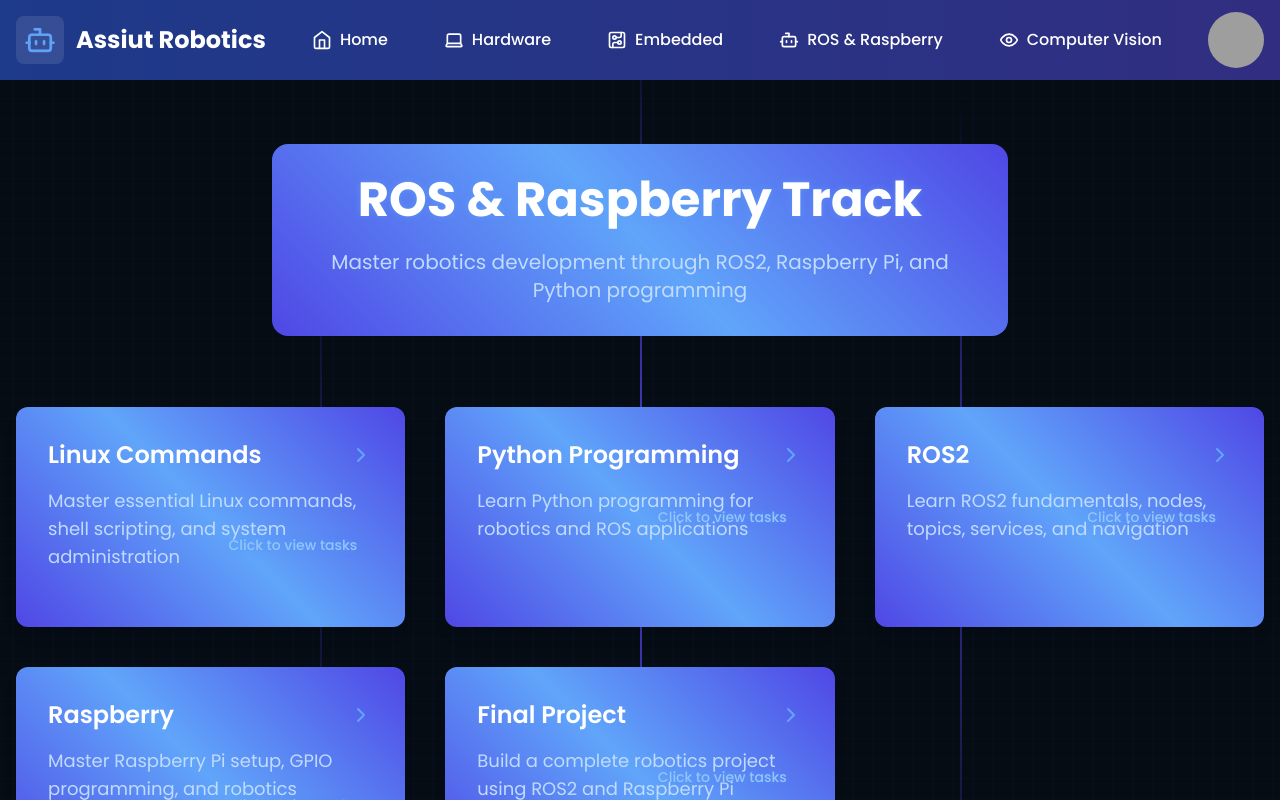
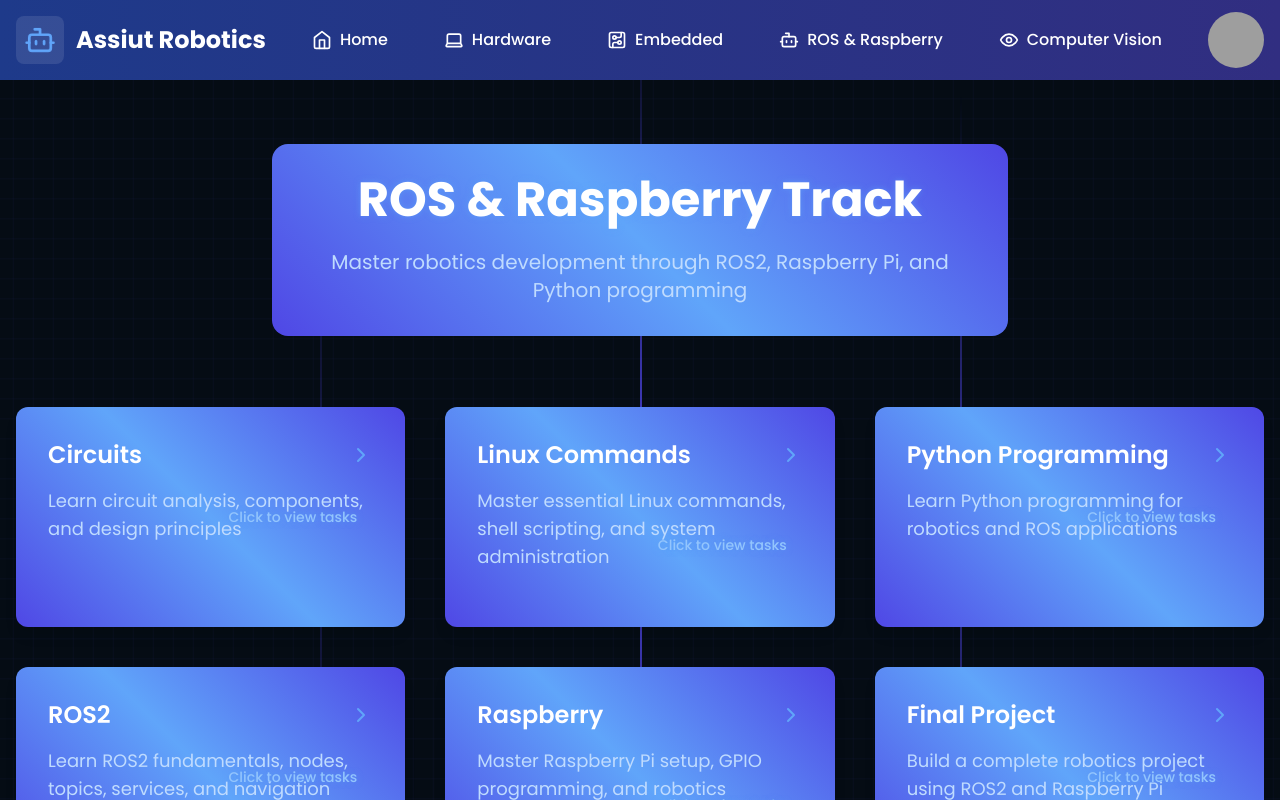
Before and after one commit to RamadanMohamed11/Assiut-Robotics-Website, a React (Vite) app: page /ros in a window 1280 px wide. Shown: the top 800 px of the page. Built offline with nearby package versions, Linux system fonts and the light colour scheme; grey boxes are pictures that could not be loaded.

Commit message:
Add files via upload

```diff
--- a/src/pages/EmbeddedSystem.tsx
+++ b/src/pages/EmbeddedSystem.tsx
@@ -5,45 +5,51 @@ const EmbeddedSystem = () => {
   const tasks = [
     {
       id: 1,
-      title: 'C Programming',
-      description: 'Learn C programming fundamentals, pointers, memory management, and embedded concepts',
-      link: 'https://forms.google.com/embedded-c'
+      title: 'Circuits',
+      description: 'Learn circuit analysis, components, and design principles',
+      link: 'https://forms.gle/embedded-circuits'
     },
     {
       id: 2,
-      title: 'Electronics',
-      description: 'Study electronic components, circuit analysis, and basic electronics principles',
-      link: 'https://forms.google.com/embedded-electronics'
+      title: 'C Programming',
+      description: 'Learn C programming fundamentals, pointers, memory management, and embedded concepts',
+      link: 'https://forms.gle/embedded-c'
     },
     {
       id: 3,
-      title: 'Arduino',
-      description: 'Master Arduino programming, sensors, actuators, and real-time applications',
-      link: 'https://forms.google.com/embedded-arduino'
+      title: 'Electronics',
+      description: 'Study electronic components, circuit analysis, and basic electronics principles',
+      link: 'https://forms.gle/embedded-electronics'
     },
     {
       id: 4,
-      title: 'Embedded System (AVR)',
-      description: 'Learn AVR microcontroller programming, peripherals, and bare-metal development',
-      link: 'https://forms.google.com/embedded-avr'
+      title: 'Arduino',
+      description: 'Master Arduino programming, sensors, actuators, and real-time applications',
+      link: 'https://forms.gle/embedded-arduino'
     },
     {
       id: 5,
-      title: 'Devices',
-      description: 'Work with various electronic devices, sensors, and communication protocols',
-      link: 'https://forms.google.com/embedded-devices'
+      title: 'Embedded System (AVR)',
+      description: 'Learn AVR microcontroller programming, peripherals, and bare-metal development',
+      link: 'https://forms.gle/embedded-avr'
     },
     {
       id: 6,
-      title: 'Digital Electronics',
-      description: 'Learn digital logic, combinational and sequential circuits',
-      link: 'https://forms.google.com/embedded-digital'
+      title: 'Devices',
+      description: 'Work with various electronic devices, sensors, and communication protocols',
+      link: 'https://forms.gle/embedded-devices'
     },
     {
       id: 7,
+      title: 'Digital Electronics',
+      description: 'Learn digital logic, combinational and sequential circuits',
+      link: 'https://forms.gle/embedded-digital'
+    },
+    {
+      id: 8,
       title: 'Final Project',
       description: 'Develop a complete embedded system project integrating all learned concepts',
-      link: 'https://forms.google.com/embedded-final'
+      link: 'https://forms.gle/embedded-final'
     }
   ];
 
@@ -56,4 +62,4 @@ const EmbeddedSystem = () => {
   );
 };
 
-export default EmbeddedSystem;
+export default EmbeddedSystem
--- a/src/pages/Hardware.tsx
+++ b/src/pages/Hardware.tsx
@@ -5,33 +5,39 @@ const Hardware = () => {
   const tasks = [
     {
       id: 1,
-      title: 'PCB Design',
-      description: 'Learn PCB design principles, schematic capture, and board layout techniques',
-      link: 'https://forms.google.com/hardware-pcb'
+      title: 'Circuits',
+      description: 'Learn circuit analysis, components, and design principles',
+      link: 'https://forms.gle/hardware-circuits'
     },
     {
       id: 2,
-      title: 'Electronics',
-      description: 'Master electronic components, circuit analysis, and troubleshooting',
-      link: 'https://forms.google.com/hardware-electronics'
+      title: 'PCB Design',
+      description: 'Learn PCB design principles, schematic capture, and board layout techniques',
+      link: 'https://forms.gle/hardware-pcb'
     },
     {
       id: 3,
-      title: 'Devices',
-      description: 'Work with various electronic devices, sensors, and integration techniques',
-      link: 'https://forms.google.com/hardware-devices'
+      title: 'Electronics',
+      description: 'Master electronic components, circuit analysis, and troubleshooting',
+      link: 'https://forms.gle/hardware-electronics'
     },
     {
       id: 4,
-      title: 'Digital Electronics',
-      description: 'Study digital logic design, sequential circuits, and digital systems',
-      link: 'https://forms.google.com/hardware-digital'
+      title: 'Devices',
+      description: 'Work with various electronic devices, sensors, and integration techniques',
+      link: 'https://forms.gle/hardware-devices'
     },
     {
       id: 5,
+      title: 'Digital Electronics',
+      description: 'Study digital logic design, sequential circuits, and digital systems',
+      link: 'https://forms.gle/hardware-digital'
+    },
+    {
+      id: 6,
       title: 'Final Project',
       description: 'Design and build a complete hardware project incorporating all learned concepts',
-      link: 'https://forms.google.com/hardware-final'
+      link: 'https://forms.gle/hardware-final'
     }
   ];
 
@@ -44,4 +50,4 @@ const Hardware = () => {
   );
 };
 
-export default Hardware;
+export default Hardware
--- a/src/pages/ROS.tsx
+++ b/src/pages/ROS.tsx
@@ -5,33 +5,39 @@ const ROS = () => {
   const tasks = [
     {
       id: 1,
-      title: 'Linux Commands',
-      description: 'Master essential Linux commands, shell scripting, and system administration',
-      link: 'https://forms.google.com/ros-linux'
+      title: 'Circuits',
+      description: 'Learn circuit analysis, components, and design principles',
+      link: 'https://forms.gle/ros-circuits'
     },
     {
       id: 2,
-      title: 'Python Programming',
-      description: 'Learn Python programming for robotics and ROS applications',
-      link: 'https://forms.google.com/ros-python'
+      title: 'Linux Commands',
+      description: 'Master essential Linux commands, shell scripting, and system administration',
+      link: 'https://forms.gle/ros-linux'
     },
     {
       id: 3,
-      title: 'ROS2',
-      description: 'Learn ROS2 fundamentals, nodes, topics, services, and navigation',
-      link: 'https://forms.google.com/ros-ros2'
+      title: 'Python Programming',
+      description: 'Learn Python programming for robotics and ROS applications',
+      link: 'https://forms.gle/ros-python'
     },
     {
       id: 4,
-      title: 'Raspberry',
-      description: 'Master Raspberry Pi setup, GPIO programming, and robotics integration',
-      link: 'https://forms.google.com/ros-raspberry'
+      title: 'ROS2',
+      description: 'Learn ROS2 fundamentals, nodes, topics, services, and navigation',
+      link: 'https://forms.gle/ros-ros2'
     },
     {
       id: 5,
+      title: 'Raspberry',
+      description: 'Master Raspberry Pi setup, GPIO programming, and robotics integration',
+      link: 'https://forms.gle/ros-raspberry'
+    },
+    {
+      id: 6,
       title: 'Final Project',
       description: 'Build a complete robotics project using ROS2 and Raspberry Pi',
-      link: 'https://forms.google.com/ros-final'
+      link: 'https://forms.gle/ros-final'
     }
   ];
 
@@ -44,4 +50,4 @@ const ROS = () => {
   );
 };
 
-export default ROS;
+export default ROS
```
